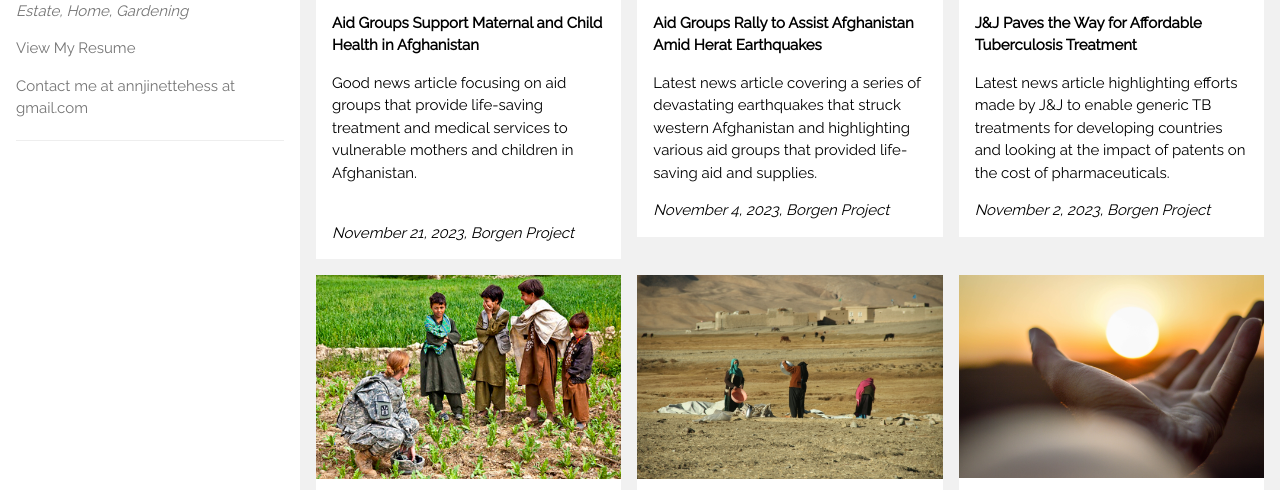
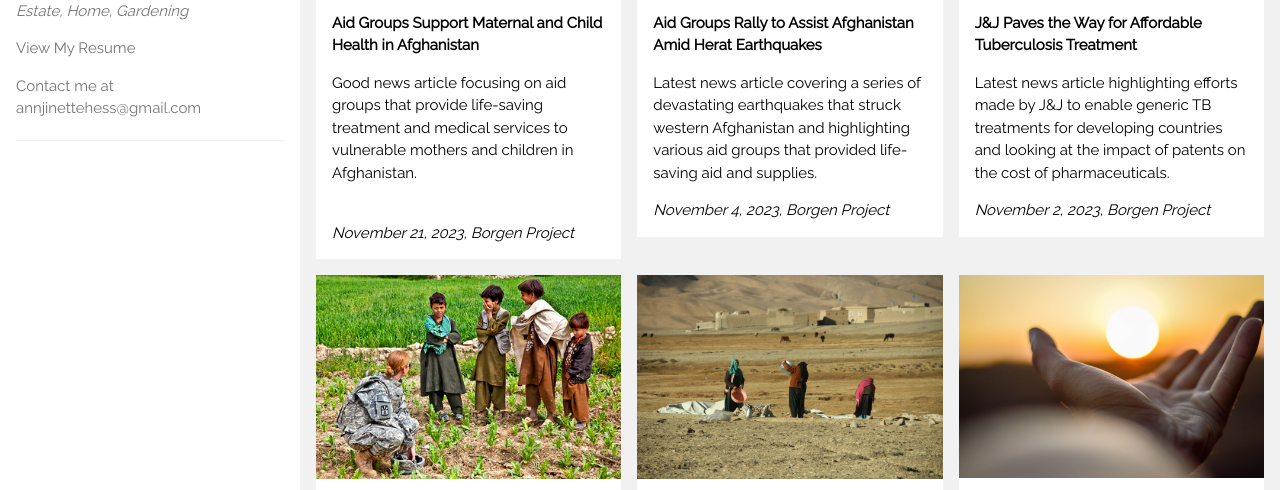
Before and after one commit to annjinettehess/annjinettehess.github.io, a plain HTML site: page index.html in a window 1280 px wide. Shown: the part 281-771 px from the top of the page. Drawn offline with nearby package versions, Linux system fonts and the light colour scheme.

Commit message:
Update index.html

```diff
--- a/index.html
+++ b/index.html
@@ -26,7 +26,7 @@
       <p class="w3-text-grey"><b>Writer | Journalist | Storyteller</b></p>
       <p class="w3-text-grey"><i>News, Business, Science, Tech, Real Estate, Home, Gardening</i></p>
       <p class="w3-text-grey"> <a href="AnnHessResume2023_writer.pdf" target="_blank">View My Resume</a></p>
-      <p class="w3-text-grey"> <!--<a href="annjinettehess@gmail.com">-->Contact me at annjinettehess at gmail.com<!--</a>-->
+      <p class="w3-text-grey"> <!--<a href="annjinettehess@gmail.com">-->Contact me at annjinettehess@gmail.com<!--</a>-->
       <hr>
     </div>
   </nav>
```
